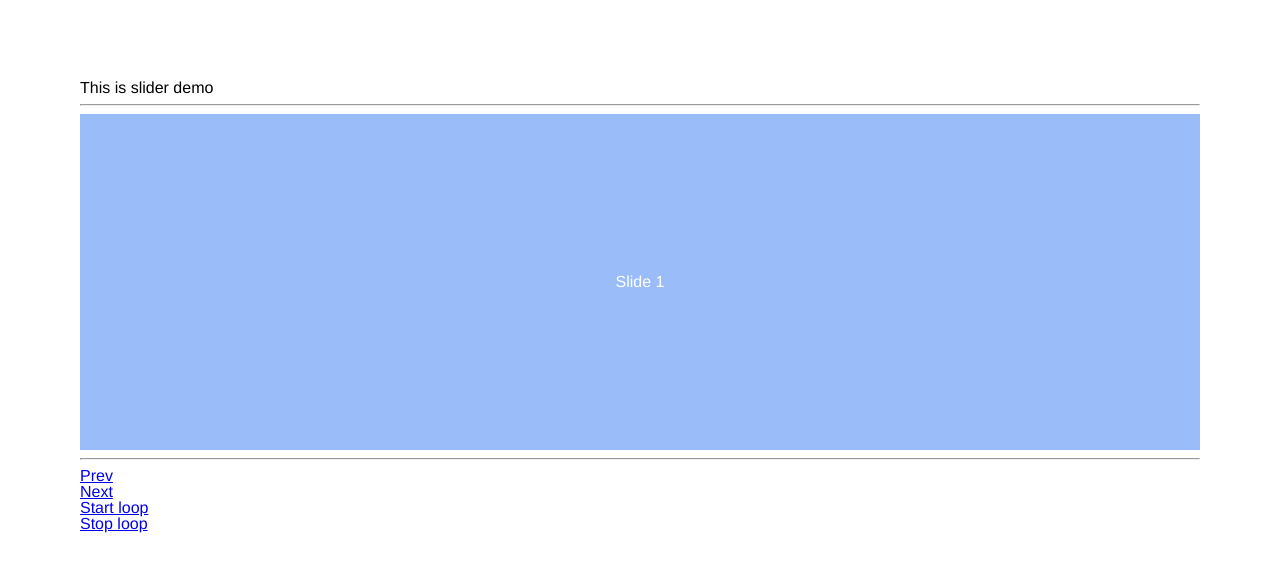
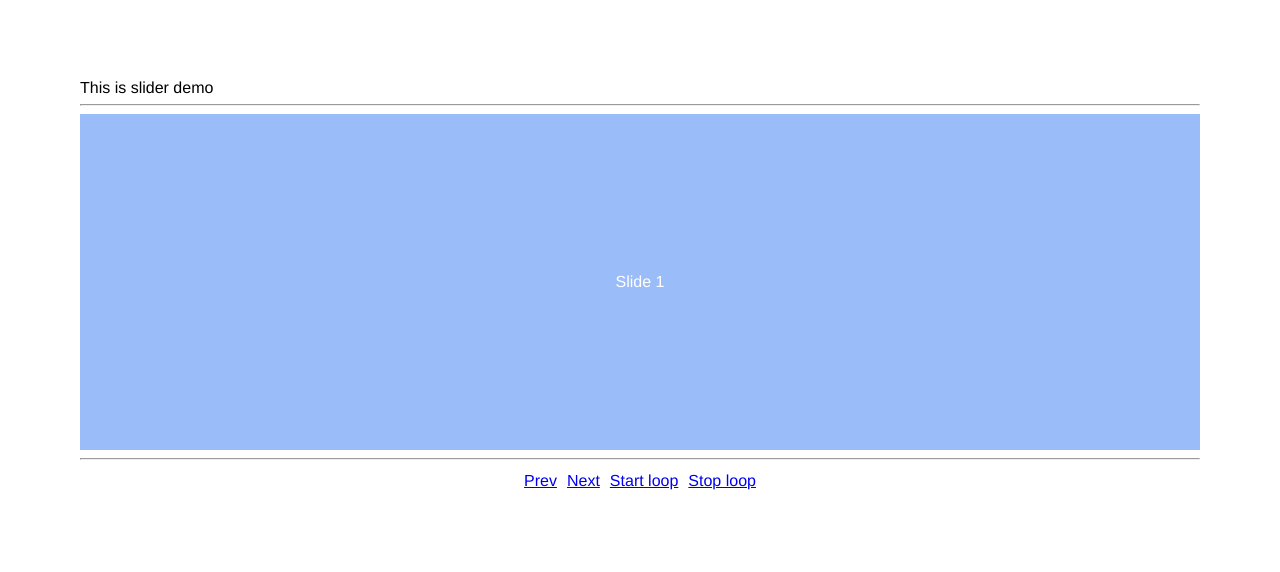
Before and after one commit to blacksaildivision/vjslider, a website: page demo/index.html in a window 1280 px wide. Drawn offline with Linux system fonts and the light colour scheme.

Commit message:
Touch of styling and extarcting js to separate file

```diff
--- a/demo/demo.css
+++ b/demo/demo.css
@@ -86,3 +86,13 @@ main {
 .carousel__slide--pink {
     background-color: #e77aad;
 }
+
+.menu {
+    display: flex;
+    width: 100%;
+    justify-content: center;
+}
+
+.menu__element{
+    padding: 5px;
+}
--- a/demo/index.html
+++ b/demo/index.html
@@ -29,56 +29,23 @@
     </div>
     <hr>
     <nav>
-        <ul>
-            <li>
+        <ul class="menu">
+            <li class="menu__element">
                 <a href="#" class="js-prev">Prev</a>
             </li>
-            <li>
+            <li class="menu__element">
                 <a href="#" class="js-next">Next</a>
             </li>
-            <li>
+            <li class="menu__element">
                 <a href="#" class="js-start-loop">Start loop</a>
             </li>
-            <li>
+            <li class="menu__element">
                 <a href="#" class="js-stop-loop">Stop loop</a>
             </li>
         </ul>
     </nav>
 </main>
 <script src="../dist/vjslider.js"></script>
-<script>
-    var slider = new VJSlider(document.querySelector('.carousel')),
-            loopStarted = false,
-            loop;
-
-    document.querySelector('.js-prev').addEventListener('click', function (event) {
-        event.preventDefault();
-        slider.prev();
-    });
-
-    document.querySelector('.js-next').addEventListener('click', function (event) {
-        event.preventDefault();
-        slider.next();
-    });
-
-    document.querySelector('.js-start-loop').addEventListener('click', function (event) {
-        event.preventDefault();
-        if (!loopStarted) {
-            slider.next();
-            loop = setInterval(function () {
-                slider.next();
-            }, 1000);
-            loopStarted = true;
-        }
-    });
-
-    document.querySelector('.js-stop-loop').addEventListener('click', function (event) {
-        event.preventDefault();
-        if (loopStarted) {
-            clearInterval(loop);
-            loopStarted = false;
-        }
-    });
-</script>
+<script src="nav.js"></script>
 </body>
 </html>
--- /dev/null
+++ b/demo/nav.js
@@ -0,0 +1,32 @@
+var slider = new VJSlider(document.querySelector('.carousel')),
+    loopStarted = false,
+    loop;
+
+document.querySelector('.js-prev').addEventListener('click', function (event) {
+    event.preventDefault();
+    slider.prev();
+});
+
+document.querySelector('.js-next').addEventListener('click', function (event) {
+    event.preventDefault();
+    slider.next();
+});
+
+document.querySelector('.js-start-loop').addEventListener('click', function (event) {
+    event.preventDefault();
+    if (!loopStarted) {
+        slider.next();
+        loop = setInterval(function () {
+            slider.next();
+        }, 1000);
+        loopStarted = true;
+    }
+});
+
+document.querySelector('.js-stop-loop').addEventListener('click', function (event) {
+    event.preventDefault();
+    if (loopStarted) {
+        clearInterval(loop);
+        loopStarted = false;
+    }
+});
```
Also changed, not shown: demo/single-slide.html (+6 -39 lines).
